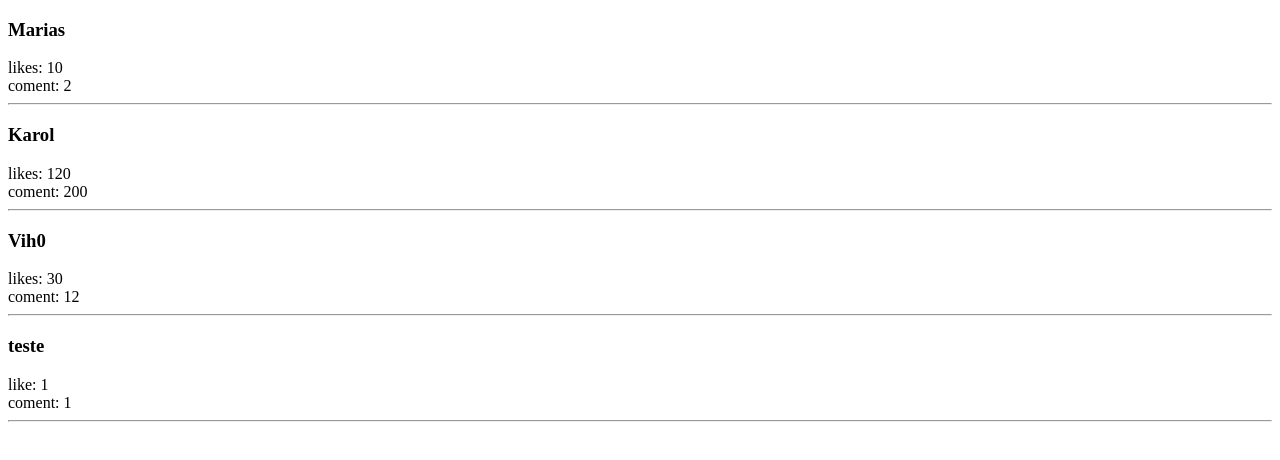
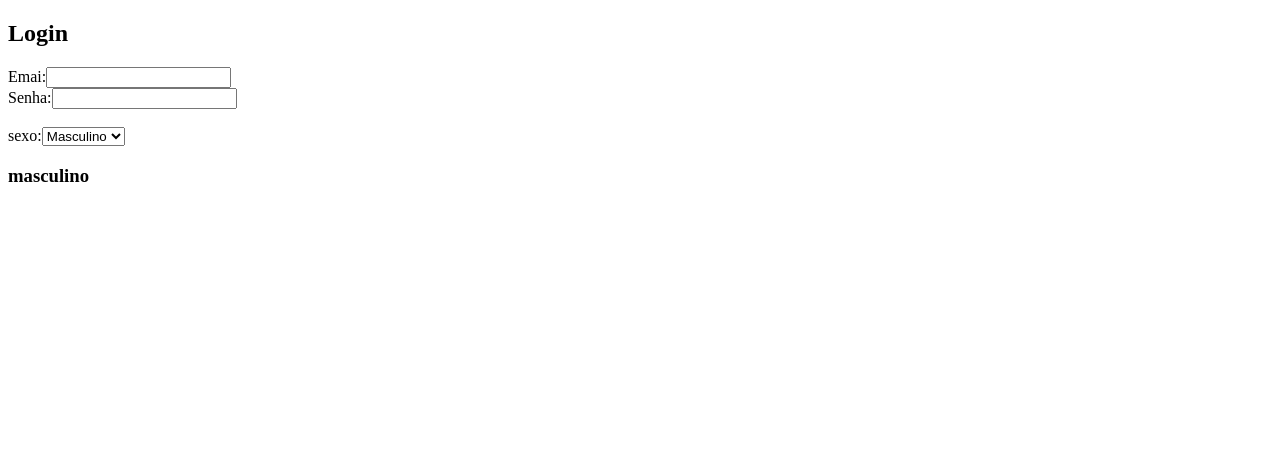
Before and after one commit to ElvesAguiar/reactLessons, a React (Create React App) app: page / in a window 1280 px wide. Shown: the top 460 px of the page. Built offline with nearby package versions, Linux system fonts and the light colour scheme.

Commit message:
refactor: forms lesson

```diff
--- a/src/App.js
+++ b/src/App.js
@@ -1,52 +1,47 @@
 import React, { Component } from "react";
-import Feed from "./components/feed";
 
 class App extends Component {
   constructor(props) {
     super(props);
     this.state = {
-      feed: [
-        {
-          id: 1,
-          userName: "Marias",
-          like: 10,
-          coments: 2,
-        },
-        {
-          id: 2,
-          userName: "Karol",
-          like: 120,
-          coments: 200,
-        },
-        {
-          id: 3,
-          userName: "Vih0",
-          like: 30,
-          coments: 12,
-        },
-        {
-          id: 4,
-          userName: "teste",
-          like: 1,
-          coments: 1,
-        },
-      ],
+      email:'',
+      password:'',
+      gender:'masculino'
+
     };
+    this.emailChange = this.emailChange.bind(this)
+  }
+  emailChange(event){
+
+    let input = event.target.value;
+    this.setState({email: input});
+
   }
 
   render() {
     return (
       <div>
-        {this.state.feed.map((item) => {
-          return (
-            <Feed
-              id={item.id}
-              userName={item.userName}
-              like={item.like}
-              coments={item.coments}
-            />
-          );
-        })}
+        <h2>Login</h2>
+        Emai:
+        <input type="email" name="email" value={this.state.email}
+
+              onChange={this.emailChange} /><br/>
+        Senha:
+        <input type="password" name="senha" value={this.state.password}
+        onChange={(event) => this.setState({password: event.target.value})}/>
+          <br/>
+          <br/>
+        sexo:
+        <select name="sexo" value = {this.state.gender}
+        onChange={(event) => this.setState({gender: event.target.value})}>
+            <option>Masculino</option>
+            <option>Femenino</option>
+        </select>
+        <div>
+          <h3>{this.state.email}</h3>
+          <h3>{this.state.password}</h3>
+          <h3>{this.state.gender}</h3>
+        </div>
       </div>
     );
   }
```
